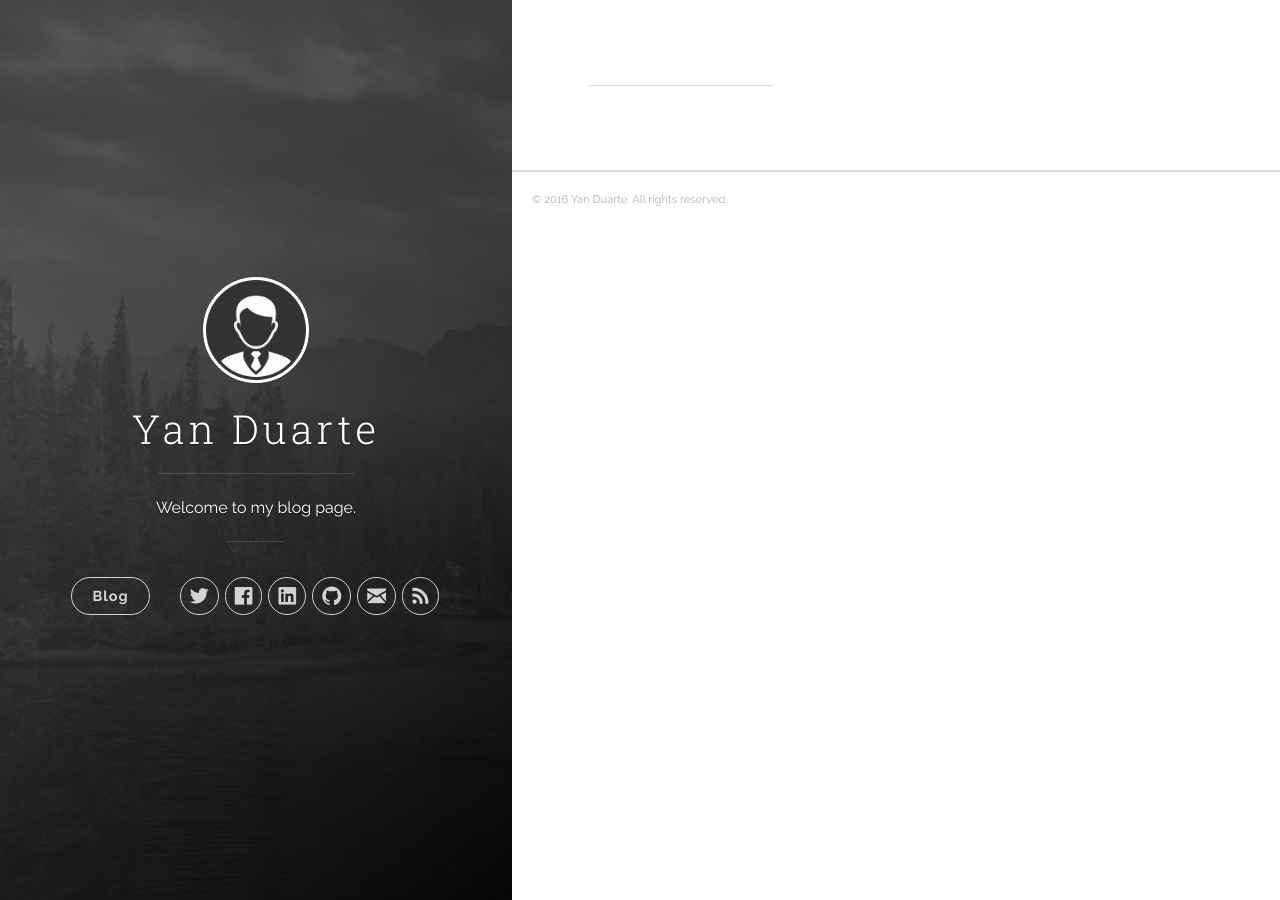
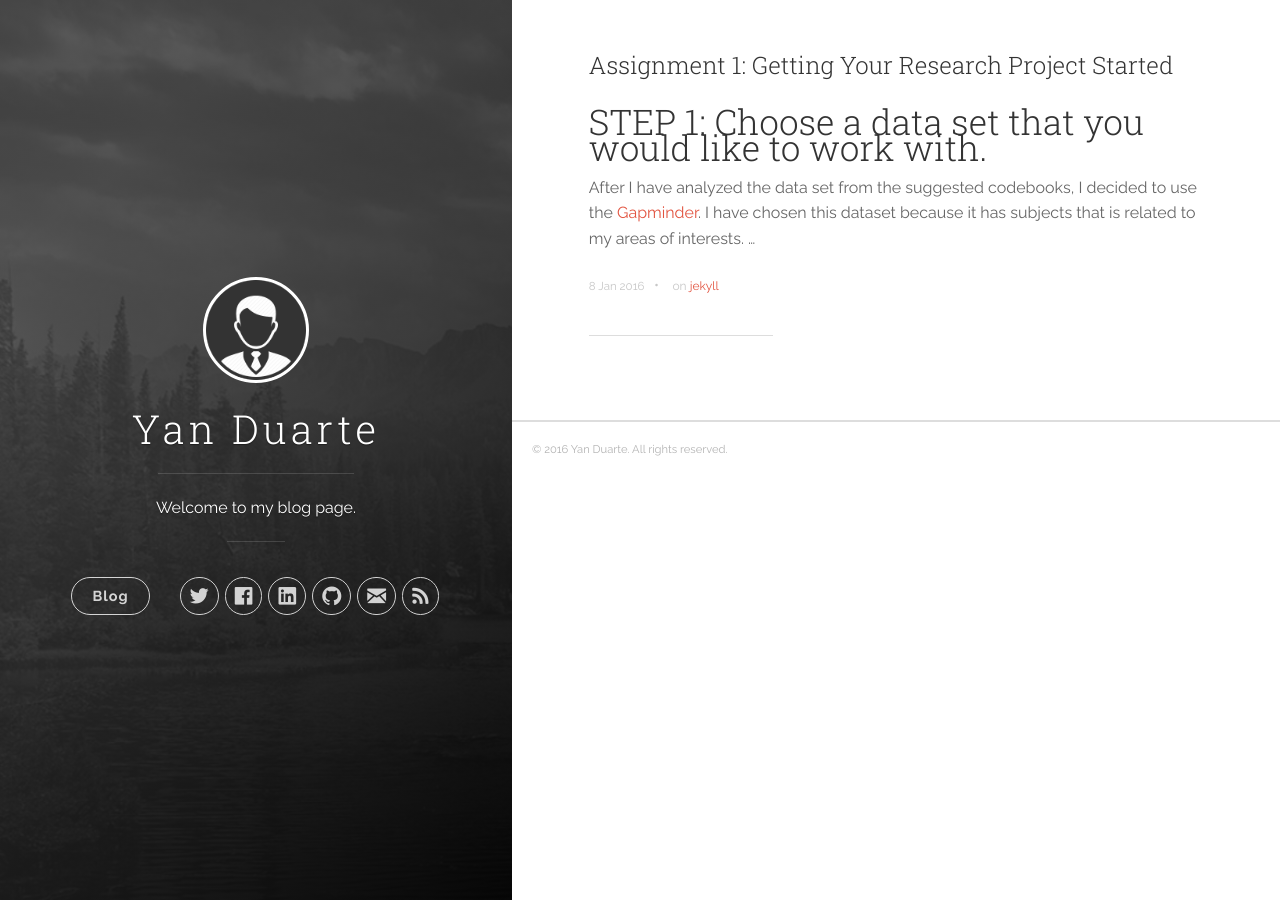
Before and after one commit to yan-duarte/yan-duarte.github.io, a Jekyll site: the page built from index.html, in a window 1280 px wide. Built offline with Jekyll 4.4.1, drawn with Linux system fonts in a browser that asks for light colours; nearby versions of some CDN libraries; the list of posts is cut into pages by our own code; a file with an impossible date is left out.

Commit message:
Updated 2016-01-08-welcome-to-jekyll.markdown

```diff
--- a/_posts/2016-01-08-welcome-to-jekyll.markdown
+++ b/_posts/2016-01-08-welcome-to-jekyll.markdown
@@ -1,6 +1,6 @@
 ---
-title: Welcome to Jekyll!
-date: {}
+title: 'Assignment 1: Getting Your Research Project Started'
+date: 2016-01-08T15:04:23.000Z
 categories:
   - jekyll
 tags:
```
